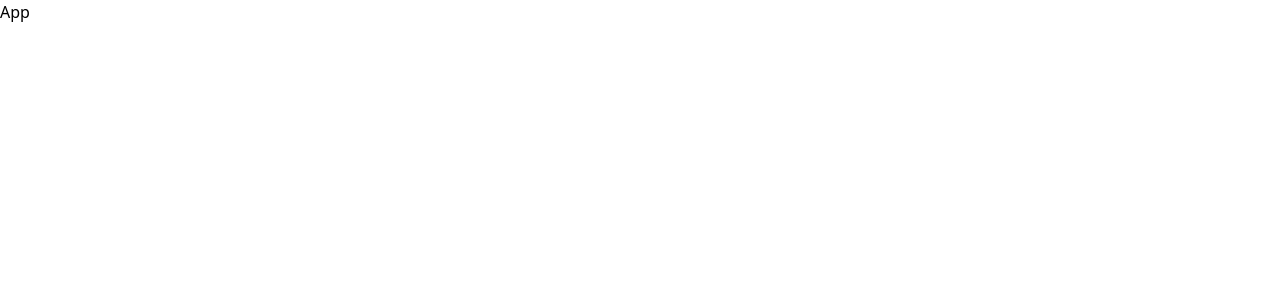
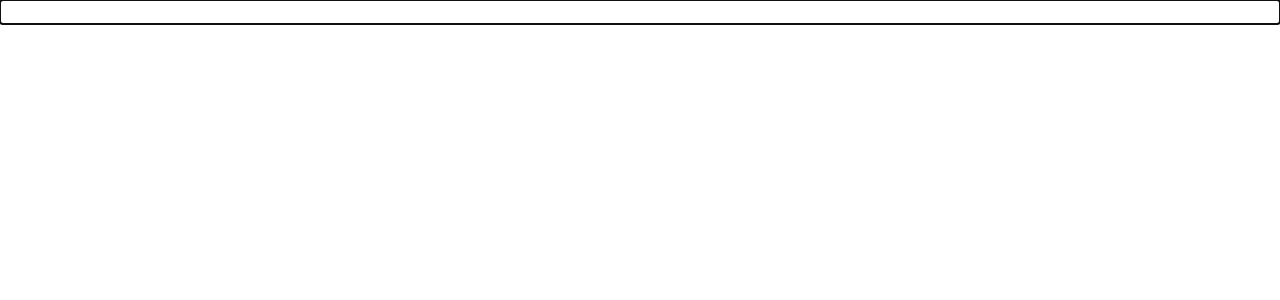
Before and after one commit to lfz9527/xt-edit, a React (Vite) app: page / in a window 1280 px wide. Shown: the top 300 px of the page. Built offline with nearby package versions, Linux system fonts and the light colour scheme.

Commit message:
init: 添加tiptap 组件

```diff
--- a/package.json
+++ b/package.json
@@ -45,6 +45,9 @@
   },
   "dependencies": {
     "@tailwindcss/vite": "^4.1.7",
+    "@tiptap/pm": "^3.12.0",
+    "@tiptap/react": "^3.12.0",
+    "@tiptap/starter-kit": "^3.12.0",
     "classnames": "^2.5.1",
     "react": "18.2.0",
     "react-dom": "18.2.0",
--- a/src/App.tsx
+++ b/src/App.tsx
@@ -1,5 +1,6 @@
+import Editor from './editor'
 const App = () => {
-  return <div>App</div>
+  return <Editor />
 }
 
 export default App
--- /dev/null
+++ b/src/editor/index.tsx
@@ -0,0 +1,29 @@
+import { EditorContent, EditorContext, useEditor } from '@tiptap/react'
+import StarterKit from '@tiptap/starter-kit'
+
+const Editor = () => {
+  const editor = useEditor({
+    // 富文本插件
+    extensions: [StarterKit],
+    // 初始化内容
+    content: '', // initial content
+    // 是否自动聚焦，也可以配置光标位置
+    autofocus: 'start',
+    // 编辑器读写权限
+    editable: true,
+  })
+
+  return (
+    <div className='editor-wrap'>
+      <EditorContext.Provider value={{ editor }}>
+        <EditorContent
+          editor={editor}
+          role='presentation'
+          className='simple-editor-content'
+        />
+      </EditorContext.Provider>
+    </div>
+  )
+}
+
+export default Editor
--- a/tsconfig.app.json
+++ b/tsconfig.app.json
@@ -74,6 +74,9 @@
       ],
       "@AutoTooltipText/*": [
         "src/components/AutoTooltipText/*"
+      ],
+      "@editor/*": [
+        "src/editor/*"
       ]
     }
   },
```
